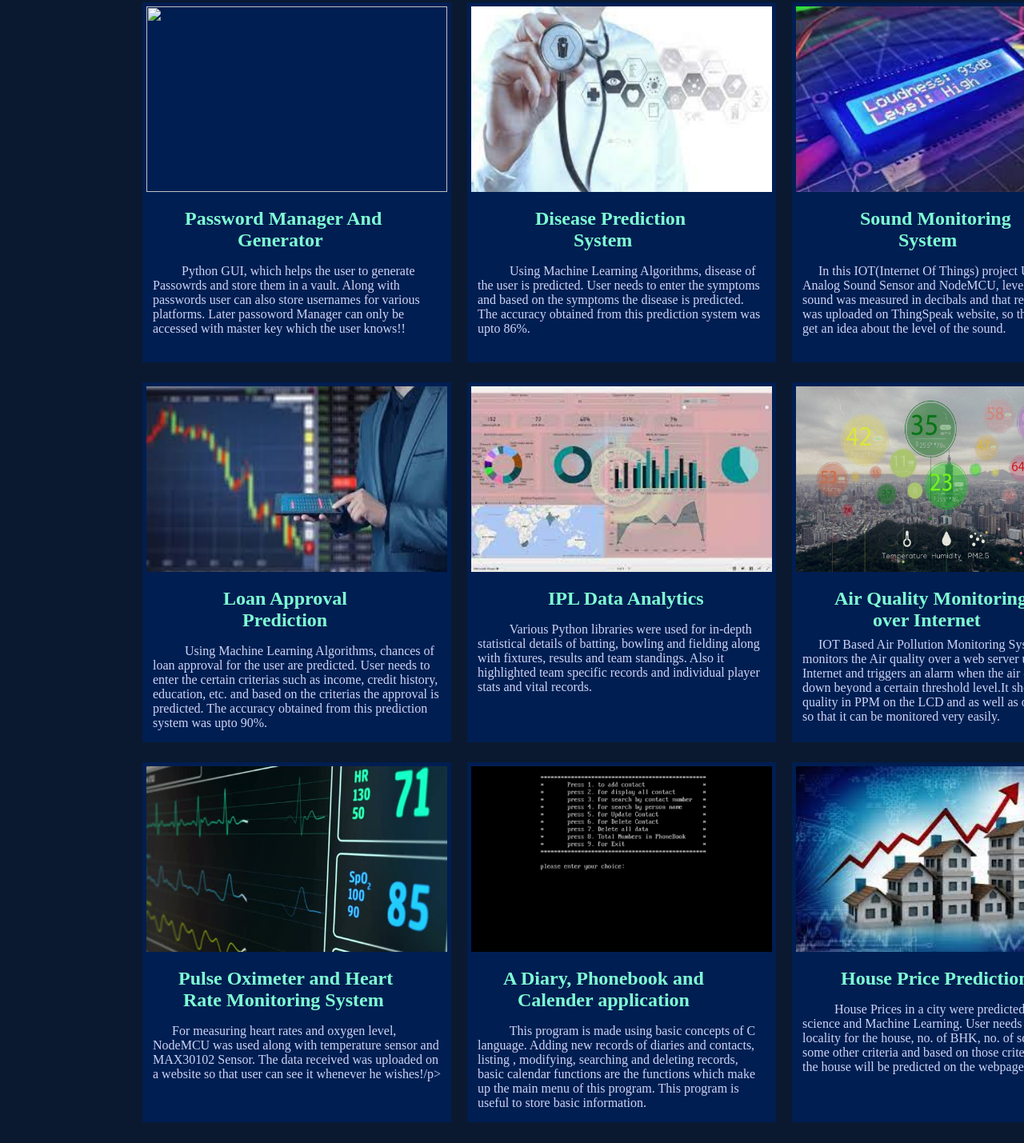
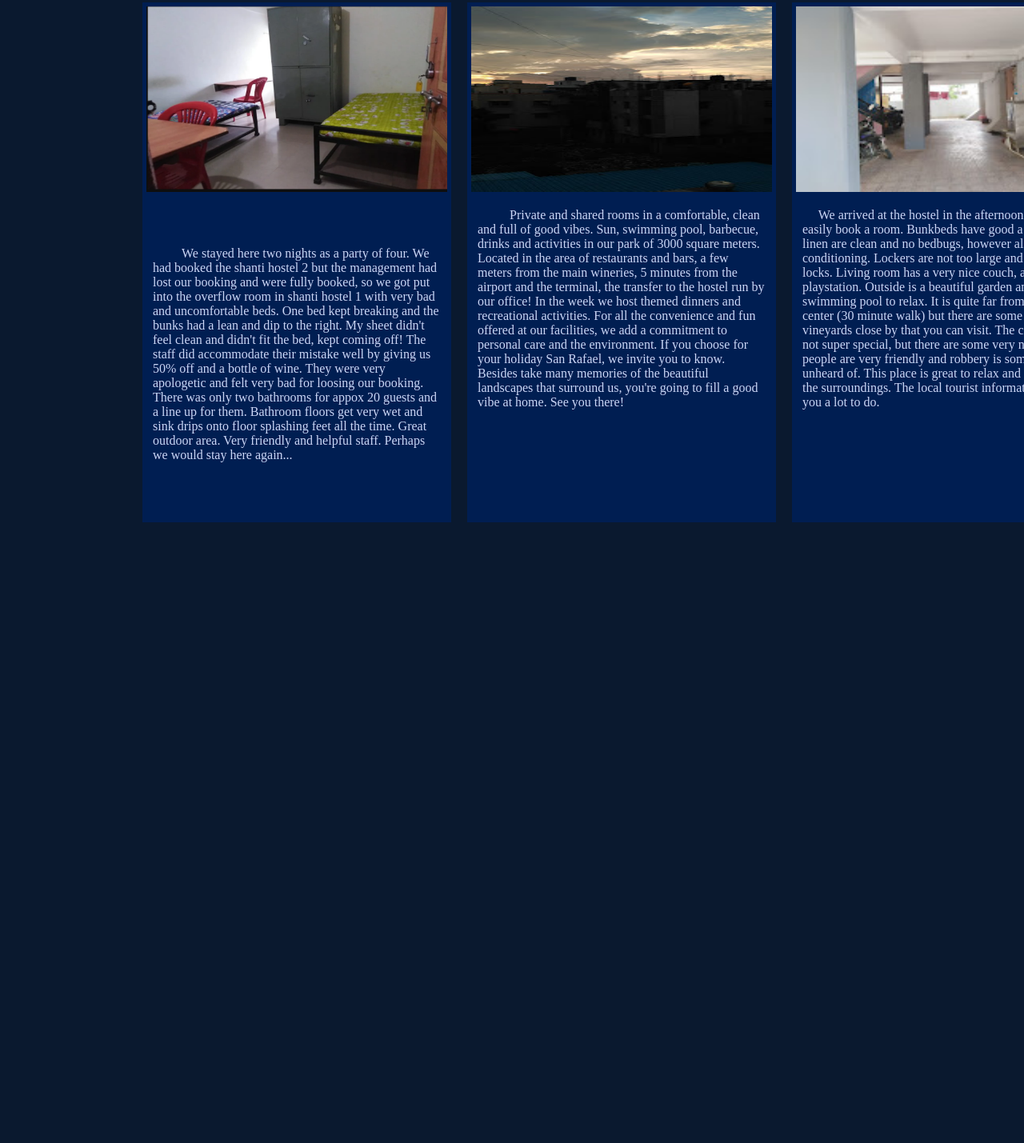
Before and after one commit to Omkarkarpe2002/vishal, a website: page index.html in a window 1280 px wide. Shown: the part 1871-3300 px from the top of the page at 80% size. Drawn offline with nearby package versions, Linux system fonts and the light colour scheme; a web font is replaced by a local one.

Commit message:
changes added

```diff
--- a/index.html
+++ b/index.html
@@ -90,90 +90,37 @@
 <div class="allprojectcontainer">
         <div class="mainproject">
             <div class="projectashead" data-aos="fade-up" data-aos-delay="0" data-aos-duration="1000">
-                <h1>Projects</h1>
+                <h1>Reviews</h1>
             </div>
             <div class="borderprojectheadbottom" data-aos="fade-up" data-aos-delay="50" data-aos-duration="1000">
             </div>
             <div class="projectcontainer">
             <div class="project123">
                 <div class="project1" data-aos="fade-up-right" data-aos-delay="50" data-aos-duration="1000">
-                    <img src="passwordmanager.jpg" alt="">
-                    <p style="color:aquamarine; margin: 6vh; margin-top: 2vh;margin-bottom: 2vh; font-size: x-large; "><strong>Password Manager
-                        And &nbsp;&nbsp;&nbsp;&nbsp;&nbsp;&nbsp;&nbsp;&nbsp;&nbsp;&nbsp;&nbsp;Generator</strong></p>
-                    <p style="font-size: 1rem; font-weight: 500;color: #ccd6f6;margin:1vh">&nbsp;&nbsp;&nbsp;&nbsp;&nbsp;&nbsp;&nbsp;&nbsp;&nbsp;Python GUI, which helps the user
-                    to generate Passowrds and store them in a vault. Along with passwords user can also store usernames for various platforms. Later passoword Manager can only be accessed with master key which the user knows!!</p>
+                    <img src="shantai 1.png" alt="">
+                    <p style="color:aquamarine; margin: 6vh; margin-top: 2vh;margin-bottom: 2vh; font-size: x-large;height: 2rem; "><strong></strong></p>
+                    <p style="font-size: 1rem; font-weight: 500;color: #ccd6f6;margin:1vh">&nbsp;&nbsp;&nbsp;&nbsp;&nbsp;&nbsp;&nbsp;&nbsp;&nbsp;We stayed here two nights as a party of four. We had booked the shanti hostel 2 but the management had lost our booking and were fully booked, so we got put into the overflow room in shanti hostel 1 with very bad and uncomfortable beds. One bed kept breaking and the bunks had a lean and dip to the right. My sheet didn't feel clean and didn't fit the bed, kept coming off! The staff did accommodate their mistake well by giving us 50% off and a bottle of wine. They were very apologetic and felt very bad for loosing our booking.
+                        There was only two bathrooms for appox 20 guests and a line up for them. Bathroom floors get very wet and sink drips onto floor splashing feet all the time.
+                        Great outdoor area. Very friendly and helpful staff. Perhaps we would stay here again... </p>
                 </div>
-                <div class="project2" data-aos="fade-up-right" data-aos-delay="0" data-aos-duration="1000">
-                    <img src="loan.jpg" alt="">
-                    <p style="color:aquamarine; margin: 6vh; margin-top: 2vh;margin-left: 12vh;   margin-bottom: 2vh; font-size: x-large; "><strong>
-                        Loan Approval
-                        &nbsp;&nbsp;&nbsp;&nbsp;Prediction</strong></p>
-                    <p style="font-size: 1rem; font-weight: 500;color: #ccd6f6;margin:1vh">&nbsp;&nbsp;&nbsp;&nbsp;&nbsp;&nbsp;&nbsp;&nbsp;&nbsp;
-                        Using Machine Learning Algorithms, chances of loan approval for the user are predicted. User needs to enter the certain criterias such as income, credit history, education, etc. and based on the criterias the approval is predicted. The accuracy obtained from this prediction system was upto 90%.</p>
-                </div>
-                <div class="project3" data-aos="fade-up-right" data-aos-delay="0" data-aos-duration="1000">
-                    <img src="heartrate1.jpg" alt="">
-                    <p style="color:aquamarine; margin: 6vh; margin-top: 2vh;margin-left: 5vh;   margin-bottom: 2vh; font-size: x-large; "><strong>
-                        Pulse Oximeter and Heart
-                        &nbsp;Rate Monitoring System</strong></p>
-                    <p style="font-size: 1rem; font-weight: 500;color: #ccd6f6;margin:1vh">&nbsp;&nbsp;&nbsp;&nbsp;&nbsp;
-                       For measuring heart rates and oxygen level, NodeMCU was used along with temperature sensor and MAX30102 Sensor. The data received was uploaded on a website so that user can see it whenever he wishes!/p>
-                </div>
+
             </div>
             <div class="project456">
                 <div class="project4"data-aos="fade-up-right" data-aos-delay="400" data-aos-duration="1000">
-                    <img src="diseaseprediction.jpg" alt="">
-                    <p style="color:aquamarine; margin: 6vh; margin-top: 2vh;margin-left: 10vh;   margin-bottom: 2vh; font-size: x-large; "><strong>Disease Prediction
-                        &nbsp;&nbsp;&nbsp;&nbsp;&nbsp;&nbsp;&nbsp;&nbsp;System</strong></p>
+                    <img src="shantai2.jpg" alt="">
+                    <p style="color:aquamarine; margin: 6vh; margin-top: 2vh;margin-left: 10vh;   margin-bottom: 2vh; font-size: x-large; "><strong></strong></p>
                     <p style="font-size: 1rem; font-weight: 500;color: #ccd6f6;margin:1vh">&nbsp;&nbsp;&nbsp;&nbsp;&nbsp;&nbsp;&nbsp;&nbsp;&nbsp;
-                        Using Machine Learning Algorithms, disease of the user is predicted. User needs to enter the symptoms and based on the symptoms the disease is predicted. The accuracy obtained from this prediction system was upto 86%.</p>
+                        Private and shared rooms in a comfortable, clean and full of good vibes. Sun, swimming pool, barbecue, drinks and activities in our park of 3000 square meters. Located in the area of restaurants and bars, a few meters from the main wineries, 5 minutes from the airport and the terminal, the transfer to the hostel run by our office! In the week we host themed dinners and recreational activities. For all the convenience and fun offered at our facilities, we add a commitment to personal care and the environment. If you choose for your holiday San Rafael, we invite you to know. Besides take many memories of the beautiful landscapes that surround us, you're going to fill a good vibe at home. See you there!</p>
                 </div>
-                <div class="project5" data-aos="fade-up-right" data-aos-delay="400" data-aos-duration="1000">
-                    <img src="ipl.jpg" alt="">
-                    <p style="color:aquamarine; margin: 6vh; margin-top: 2vh;margin-left: 12vh;   margin-bottom: 2vh; font-size: x-large; "><strong>
-                        IPL Data Analytics
-                        </strong></p>
-                    <p style="font-size: 1rem; font-weight: 500;color: #ccd6f6;margin:1vh">&nbsp;&nbsp;&nbsp;&nbsp;&nbsp;&nbsp;&nbsp;&nbsp;&nbsp;
-                      Various Python libraries were used for in-depth statistical details of batting, bowling and fielding along with fixtures, results and team standings.
-                      Also it highlighted team specific records and individual player stats and vital records.
-                    </p>
-                </div>
-                <div class="project6" data-aos="fade-up-right" data-aos-delay="400" data-aos-duration="1000">
-                    <img src="phonebook.jpg" alt="">
-                    <p style="color:aquamarine; margin: 6vh; margin-top: 2vh;margin-left: 5vh;   margin-bottom: 2vh; font-size: x-large; "><strong>A Diary, Phonebook and
-                        &nbsp;&nbsp;&nbsp;Calender application</strong></p>
-                    <p style="font-size: 1rem; font-weight: 500;color: #ccd6f6;margin:1vh">&nbsp;&nbsp;&nbsp;&nbsp;&nbsp;&nbsp;&nbsp;&nbsp;&nbsp;
-                        This program is made using basic concepts of C language.
-                        Adding new records of diaries and contacts, listing , modifying,
-                        searching and deleting records, basic calendar functions are the functions which make up the main menu of this
-                        program. This program is useful to store basic information.</p>
-                </div>
+
             </div>
             <div class="project789">
                 <div class="project7" data-aos="fade-up-right" data-aos-delay="600" data-aos-duration="1000">
-                    <img src="soundmonitoring.jpg" alt="">
-                    <p style="color:aquamarine; margin: 6vh; margin-top: 2vh;margin-bottom: 2vh;margin-left: 10vh; font-size: x-large; "><strong>Sound Monitoring
-                         &nbsp;&nbsp;&nbsp;&nbsp;&nbsp;&nbsp;&nbsp;&nbsp;System</strong></p>
+                    <img src="shantai3.jpg" alt="">
+                    <p style="color:aquamarine; margin: 6vh; margin-top: 2vh;margin-bottom: 2vh;margin-left: 10vh; font-size: x-large; "><strong></strong></p>
                     <p style="font-size: 1rem; font-weight: 500;color: #ccd6f6;margin:1vh">&nbsp;&nbsp;&nbsp;&nbsp;
-                        In this IOT(Internet Of Things) project Using Analog Sound Sensor and NodeMCU, level of the sound was measured in decibals and that realtime data was uploaded on ThingSpeak website, so that user can get an idea about the level of the sound. </p>
-                </div>
-                <div class="project8" data-aos="fade-up-right" data-aos-delay="600" data-aos-duration="1000">
-                    <img src="airquality.jpg" alt="">
-                    <p style="color:aquamarine; margin: 6vh; margin-top: 2vh;margin-bottom: 1vh;margin-left: 6vh; font-size: x-large; "><strong>Air Quality Monitoring
-                         &nbsp;&nbsp;&nbsp;&nbsp;&nbsp;&nbsp;&nbsp;&nbsp;over Internet </strong></p>
-                    <p style="font-size: 1rem; font-weight: 500;color: #ccd6f6;margin:1vh">&nbsp;&nbsp;&nbsp;&nbsp;
-                        IOT Based Air Pollution  Monitoring System monitors the Air quality over a web server using Internet and
-                        triggers an alarm when the air quality goes down beyond a certain threshold level.It
-                        shows the air quality in PPM on the LCD and as well as on webpage so that it can be monitored very easily.  </p>
-                </div>
-                <div class="project9" data-aos="fade-up-right" data-aos-delay="600" data-aos-duration="1000">
-                    <img src="houseprice.jpg" alt="">
-                    <p style="color:aquamarine; margin: 6vh; margin-top: 2vh;margin-left: 7vh;   margin-bottom: 2vh; font-size: x-large; "><strong>House Price
-                        Prediction</strong></p>
-                    <p style="font-size: 1rem; font-weight: 500;color: #ccd6f6;margin:1vh">&nbsp;&nbsp;&nbsp;&nbsp;&nbsp;&nbsp;&nbsp;&nbsp;&nbsp;
-                    House Prices in a city were predicted using Data science and Machine Learning. User needs to enter locality for the house, no. of BHK, no. of sq.ft, and some other criteria
-                    and based on those criterias price for the house will be predicted on the webpage!</p>
-                </div>
+                        We arrived at the hostel in the afternoon and could easily book a room. Bunkbeds have good a mattresses, linen are clean and no bedbugs, however also no air conditioning. Lockers are not too large and fit only thin locks. Living room has a very nice couch, a tv and a playstation. Outside is a beautiful garden and swimming pool to relax. It is quite far from the city center (30 minute walk) but there are some beautiful vineyards close by that you can visit. The city itself is not super special, but there are some very nice bars, the people are very friendly and robbery is something unheard of. This place is great to relax and check out the surroundings. The local tourist information can give you a lot to do.         </p>       </div>
+
             </div>
 
             </div>
--- a/styles.css
+++ b/styles.css
@@ -370,7 +370,7 @@ width: 47vh;
     background-color: rgb(0 30 82);
     padding: 5px;
 margin: 10px;
-    height: 55vh;
+    height: 80vh;
     margin-top: 10px;
 }
 .project1 img{
@@ -420,7 +420,7 @@ margin: 10px;
 
     padding: 5px;
 margin: 10px;
-    height: 55vh;
+    height: 80vh;
     margin-top: 10px;
 }
 .project4 img{
@@ -468,7 +468,7 @@ margin: 10px;
      background-color: rgb(0 30 82);
     padding: 5px;
     margin: 10px;
-    height: 55vh;
+    height: 80vh;
     margin-top: 10px;
 }
 .project7 img{
```
Also changed, not shown: shantai 1.png (added), shantai2.jpg (added), shantai3.jpg (added).
